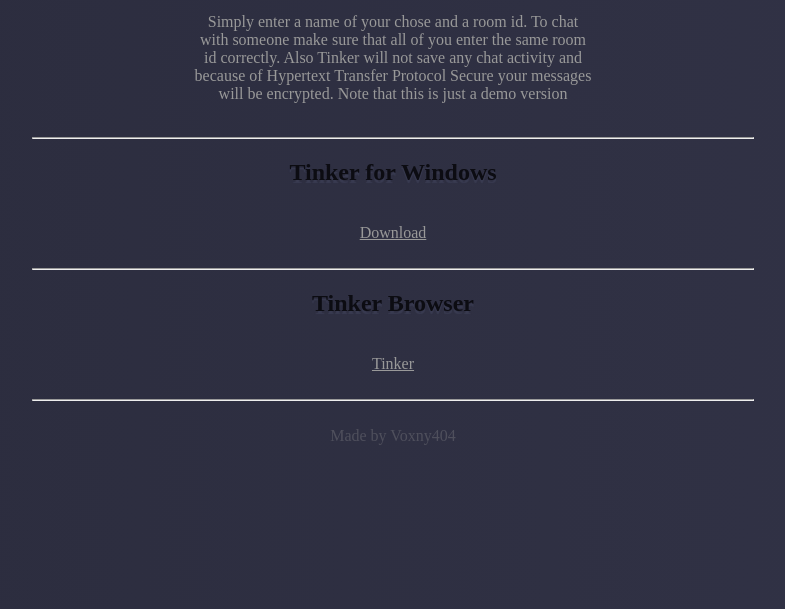
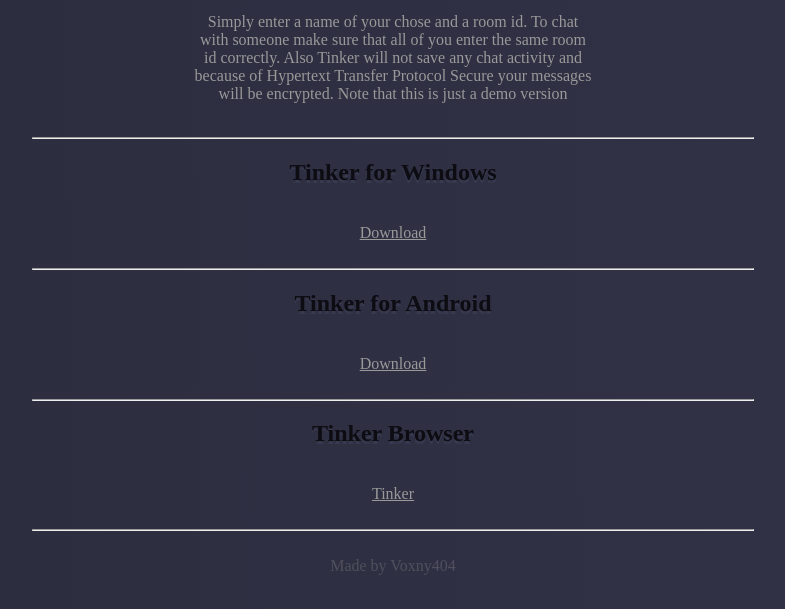
Before and after one commit to Voxny404/TinkerApi, a website: page views/home.html in a window 1280 px wide. Shown: the part 119-728 px from the top of the page, without its empty margins (247-1032 px from the left). Drawn offline with Linux system fonts and the light colour scheme; files that its build step writes are made by us from their sources.

Commit message:
adding android

```diff
--- a/views/home.html
+++ b/views/home.html
@@ -21,6 +21,13 @@
           <a href="downloads/TinkerChat.rar"target="_blank" download="downloads/Tinker.zip">Download</a>
         </div>
         <br>
+        <div class="contentWindows">
+          <hr>
+          <h2>Tinker for Android</h2>
+          <br>
+          <a href="downloads/TinkerChat.rar"target="_blank" download="downloads/tinker.apk">Download</a>
+        </div>
+        <br>
         <div class="contentWeb">
           <hr>
           <h2>Tinker Browser</h2>
```
Also changed, not shown: 1 other file.
